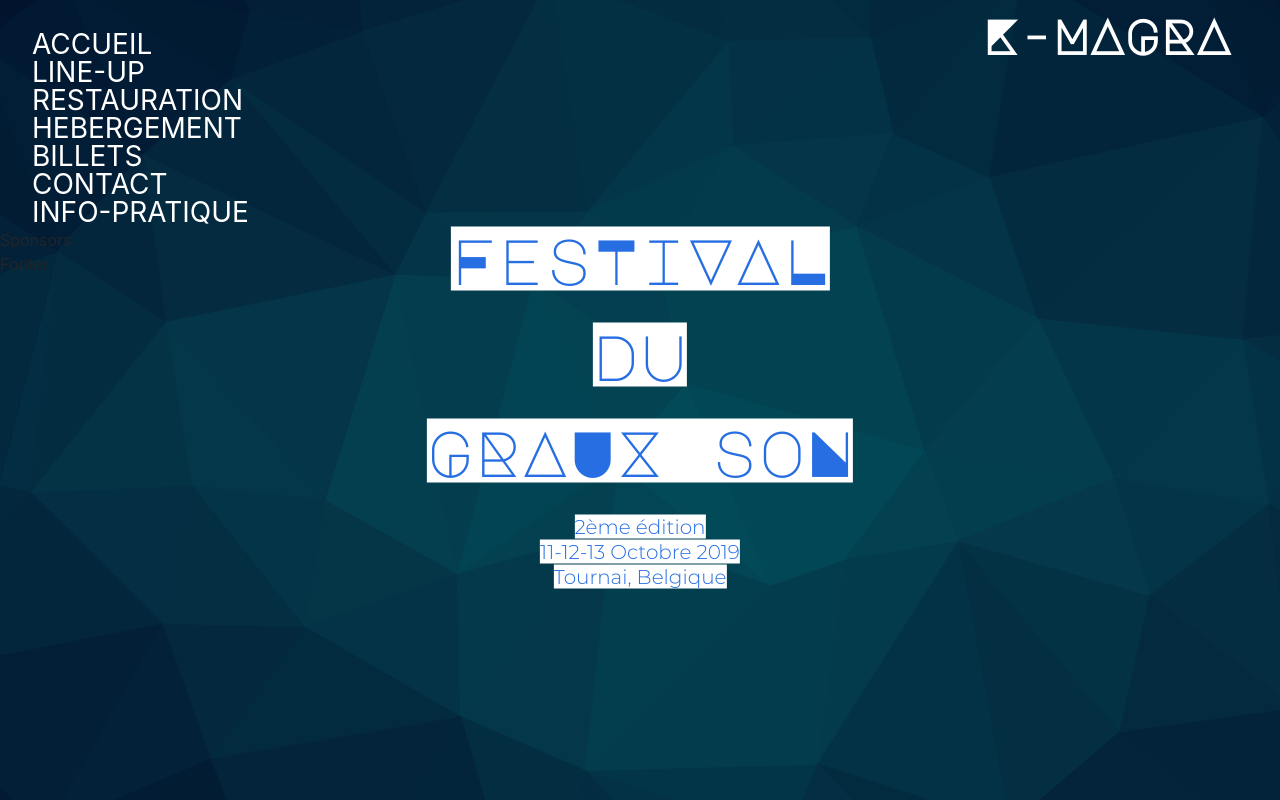
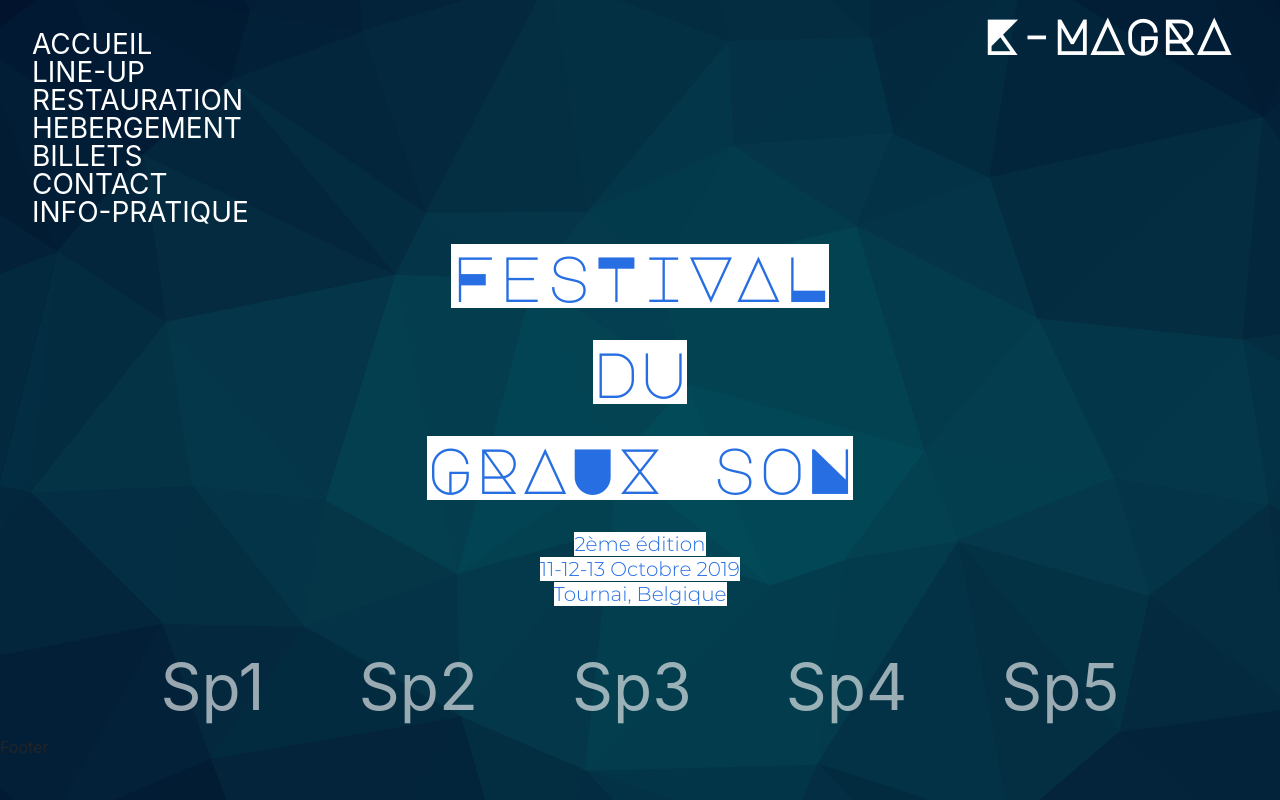
Before and after one commit to TestardR/React-Festival_Du_Graux_Son, a React (Create React App) app: page / in a window 1280 px wide. Built offline with nearby package versions, Linux system fonts and the light colour scheme.

Commit message:
sponsor done

```diff
--- a/src/components/Sponsor.js
+++ b/src/components/Sponsor.js
@@ -1,7 +1,26 @@
 import React from 'react';
+import { Col, Row } from 'reactstrap';
 
 const Sponsor = () => {
-  return <div>Sponsors</div>;
+  return (
+    <Row className="justify-content-center sponsor">
+      <Col xs="auto" md="auto" lg="auto">
+        <div className="footerItem">Sp1</div>
+      </Col>
+      <Col xs="auto" md="auto" lg="auto">
+        <div className="footerItem">Sp2</div>
+      </Col>
+      <Col xs="auto" md="auto" lg="auto">
+        <div className="footerItem">Sp3</div>
+      </Col>
+      <Col xs="auto" md="auto" lg="auto">
+        <div className="footerItem">Sp4</div>
+      </Col>
+      <Col xs="auto" md="auto" lg="auto">
+        <div className="footerItem">Sp5</div>
+      </Col>
+    </Row>
+  );
 };
 
 export default Sponsor;
--- a/src/components/layouts/Header.js
+++ b/src/components/layouts/Header.js
@@ -9,7 +9,7 @@ const Header = () => {
     <Fragment>
       <MediaQuery query="(min-device-width: 768px)">
         <Row>
-          <Col xl="9" sm="7">
+          <Col lg="9" sm="7">
             <ul className="headerMenu">
               <li>
                 <Link className="headerItem" id="headerItem1" to="/">
@@ -48,7 +48,7 @@ const Header = () => {
               </li>
             </ul>
           </Col>
-          <Col xl="3" sm="5">
+          <Col lg="3" sm="5">
             <div className="headerLogo">K-MAGRA</div>
           </Col>
         </Row>
--- /dev/null
+++ b/src/styles/_footer.scss
@@ -0,0 +1,16 @@
+.footerItem {
+  cursor: pointer;
+  font-size: 4rem;
+  margin: 0 2rem 0 2rem;
+  color: rgba(255, 255, 255, 0.6);
+  &:hover {
+    color: $bleu-canard;
+  }
+  @media only screen and (max-width: 767px) {
+    margin: 0 0.5rem 0 0.5rem;
+    font-size: 2rem;
+  }
+  @media only screen and (min-width: 768px) and (max-width: 1024px) {
+    font-size: 3rem;
+  }
+}
--- a/src/styles/_home.scss
+++ b/src/styles/_home.scss
@@ -7,12 +7,11 @@
 
 .homeLogo {
   color: rgb(38, 110, 226);
-  position: fixed;
-  top: 50%;
-  left: 50%;
-  transform: translate(-50%, -50%);
   white-space: pre-line;
   text-align: center;
+  @media only screen and (max-width: 767px) {
+    padding-top: 5rem;
+  }
   span {
     background: white;
   }
--- /dev/null
+++ b/src/styles/_sponsor.scss
@@ -0,0 +1,3 @@
+.sponsor {
+  padding-top: 2rem;
+}
--- a/src/styles/main.scss
+++ b/src/styles/main.scss
@@ -1,5 +1,7 @@
 @import './header';
-@import './home.scss';
+@import './footer';
+@import './home';
+@import './sponsor';
 @import './shared/fonts';
 
 // RESET
```
